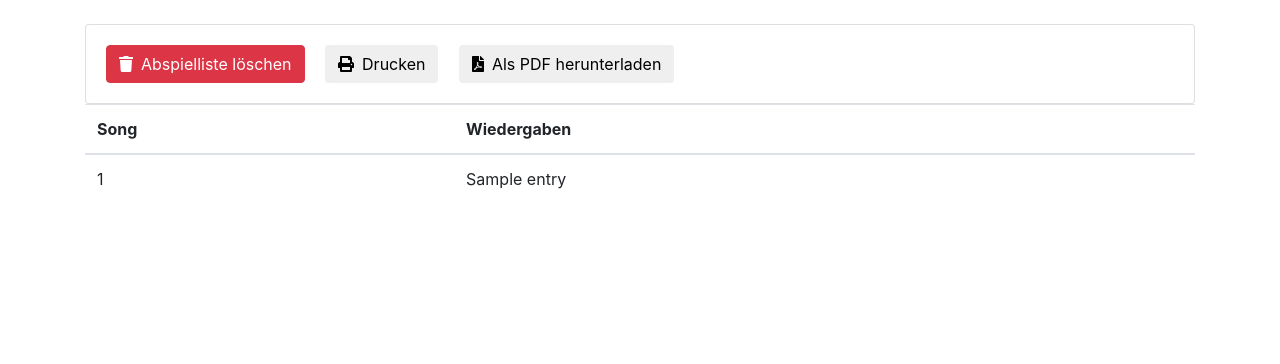
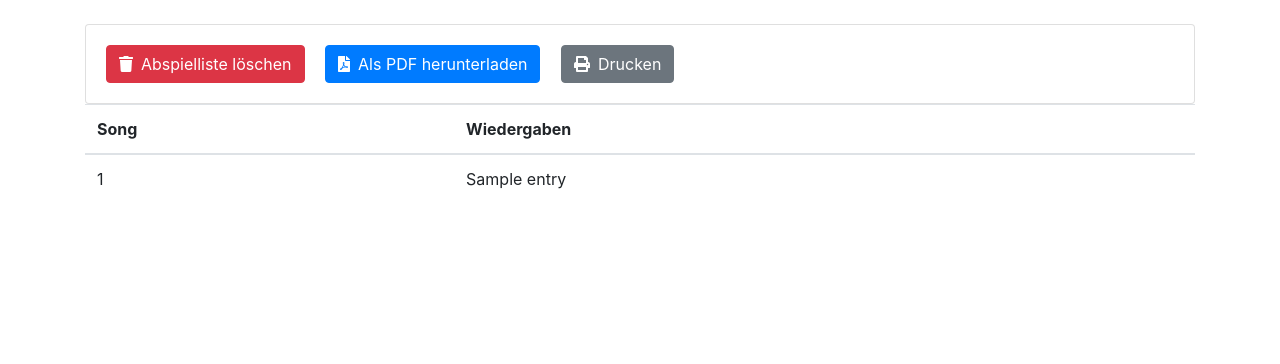
Before and after one commit to PhoenixTwoFive/karaoqueue, a Flask app: template app/templates/played_list.html in a window 1280 px wide. Shown: the part 56-420 px from the top of the page. Run offline with Flask 2, Linux system fonts and the light colour scheme; the template is opened without the code that fills it: most values are stand-ins (such as "Sample title", 1, 10 or a date in 2020); some libraries are stand-ins or nearby versions.

Commit message:
Fix buttons

```diff
--- a/app/templates/played_list.html
+++ b/app/templates/played_list.html
@@ -5,9 +5,8 @@
     <div class="card-body">
         <button type="button" class="topbutton btn btn-danger" onclick="confirmDeleteAllEntries()"><i
                 class="fas fa-trash mr-2"></i>Abspielliste löschen</button>
-        <button type="button" class="topbutton btn" onclick="printPDF()"><i class="fas fa-print mr-2"></i>Drucken</button>
-        <button type="button" class="topbutton btn" onclick="exportPDF()"><i class="fas fa-file-pdf mr-2"></i>Als PDF
-            herunterladen</button>
+        <button type="button" class="topbutton btn btn-primary" onclick="exportPDF()"><i class="fas fa-file-pdf mr-2"></i>Als PDF herunterladen</button>
+        <button type="button" class="topbutton btn btn-secondary" onclick="printPDF()"><i class="fas fa-print mr-2"></i>Drucken</button>
     </div>
 </div>
 <table class="table" id="table">
```
